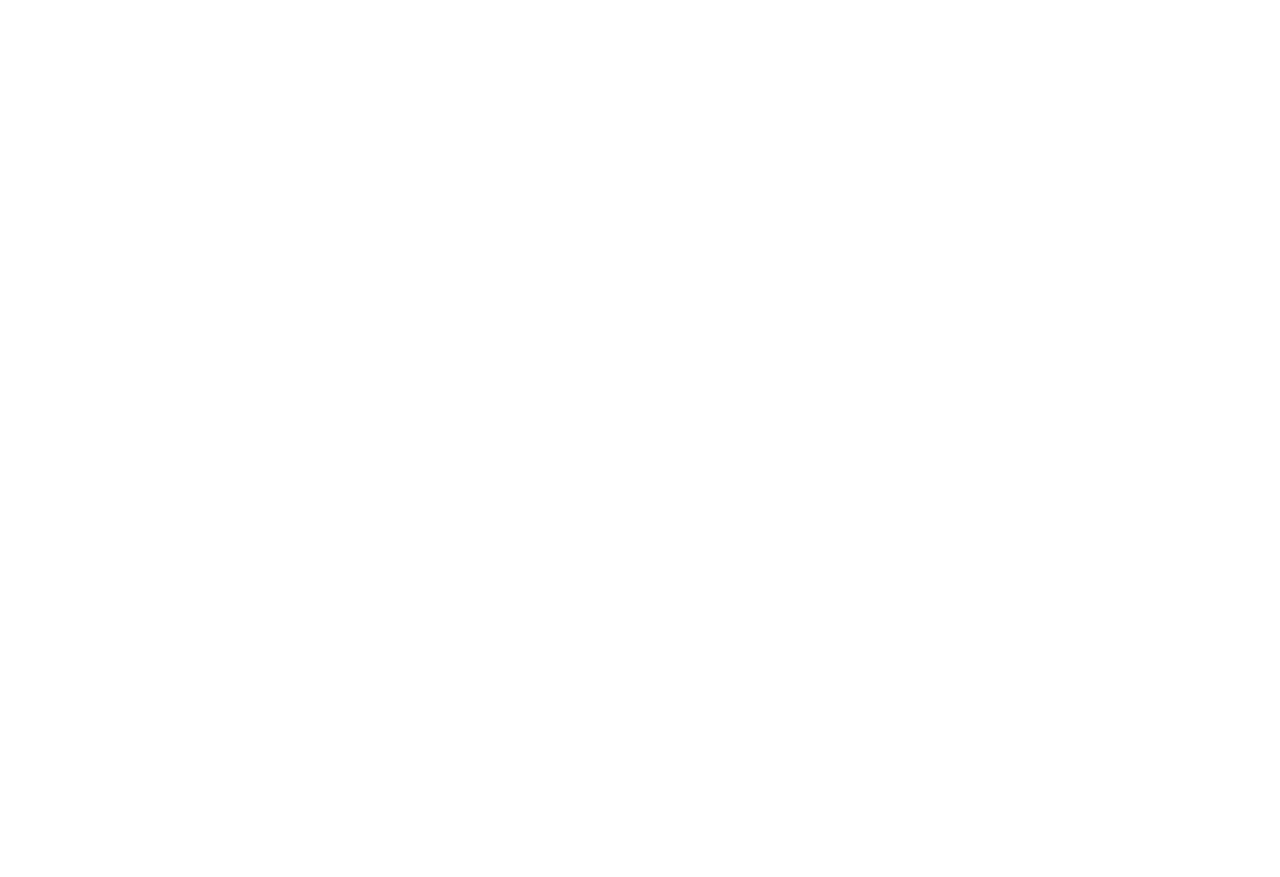
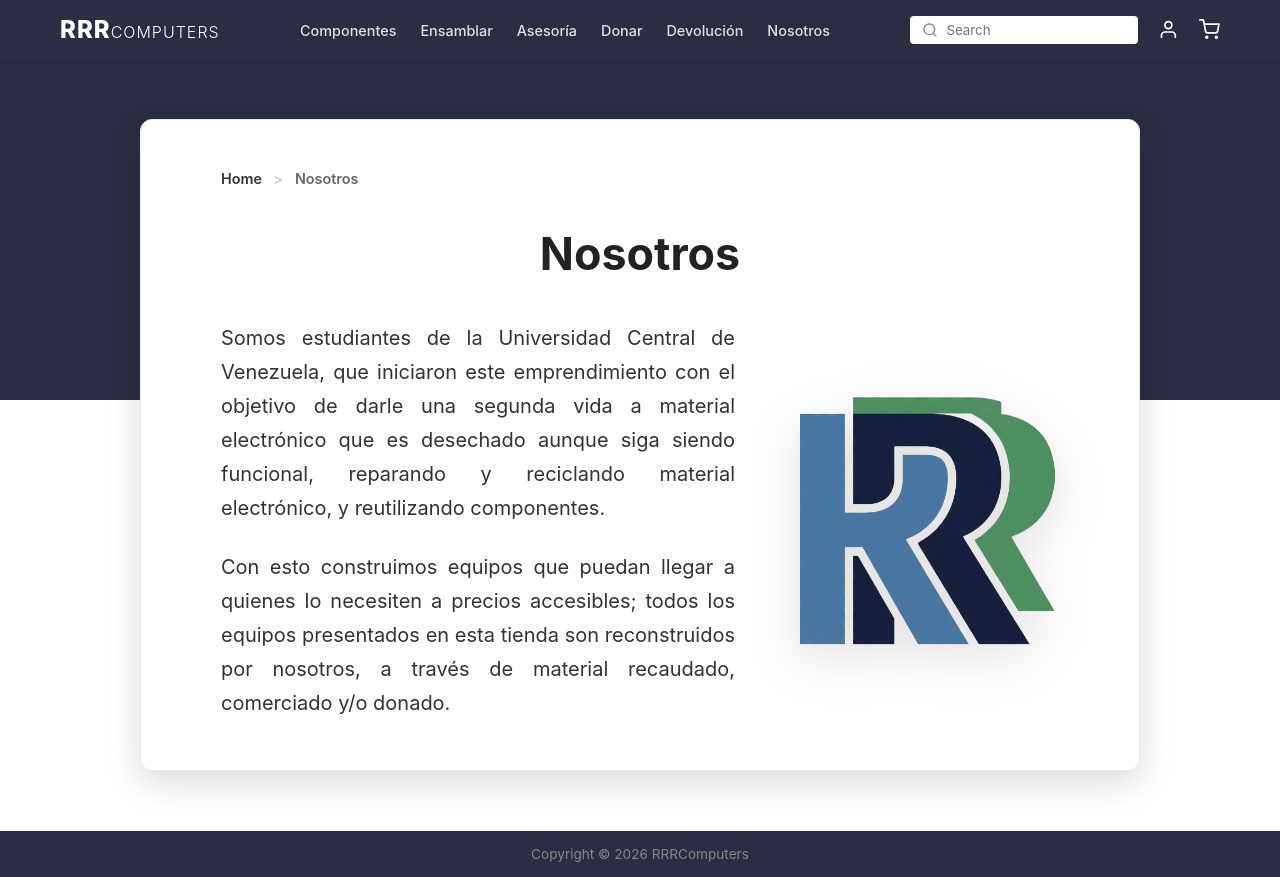
Before and after one commit to AleexCh08/rrr-computers, a React (Vite) app in the folder frontend/: page /nosotros in a window 1280 px wide. Before the commit this address had no page. Before the commit the page ends 800 px from the top, so only its background shows below. Built offline with nearby package versions, Linux system fonts and the light colour scheme.

Commit message:
vista nosotros con logo

```diff
--- a/frontend/src/App.jsx
+++ b/frontend/src/App.jsx
@@ -4,6 +4,7 @@
 import Contact from './pages/Contact.jsx';
 import Catalog from './pages/Catalog.jsx';
 import ProductDetail from './pages/ProductDetail.jsx';
+import About from './pages/About.jsx';
 
 function App() {
   return (
@@ -14,6 +15,7 @@
         <Route path="/asesoria" element={<Contact />} />
         <Route path="/catalogo" element={<Catalog />} />
         <Route path="/producto/:id" element={<ProductDetail />} />
+        <Route path="/nosotros" element={<About />} />
       </Routes>
     </Router>
   );
--- a/frontend/src/components/layout/Navbar.jsx
+++ b/frontend/src/components/layout/Navbar.jsx
@@ -17,7 +17,7 @@
           <li><Link to="/asesoria">Asesoría</Link></li>
           <li><Link to="/donar">Donar</Link></li>
           <li><Link to="/">Devolución</Link></li>
-          <li><Link to="/">Nosotros</Link></li>
+          <li><Link to="/nosotros">Nosotros</Link></li>
         </ul>
         <div className="nav-actions">
           <div className="search-bar">
--- /dev/null
+++ b/frontend/src/pages/About.jsx
@@ -0,0 +1,70 @@
+import { motion } from 'framer-motion';
+import { Link } from 'react-router-dom';
+import Navbar from '../components/layout/Navbar';
+import Footer from '../components/layout/Footer';
+
+export default function About() {
+  return (
+    <div className="page-container" style={{ position: 'relative', minHeight: '100vh', display: 'flex', flexDirection: 'column' }}>
+      <Navbar />
+
+      {/* Fondo azul superior */}
+      <div style={{ position: 'absolute', top: 0, left: 0, right: 0, height: '400px', backgroundColor: 'var(--primary-dark)', zIndex: -1 }}></div>
+
+      <main style={{ flexGrow: 1, padding: '60px 20px', display: 'flex', justifyContent: 'center' }}>
+        <motion.div
+          initial={{ opacity: 0, y: 30 }}
+          animate={{ opacity: 1, y: 0 }}
+          transition={{ duration: 0.6 }}
+          style={{
+            background: 'white',
+            width: '100%',
+            maxWidth: '1000px',
+            padding: '50px 80px',
+            borderRadius: '12px',
+            boxShadow: '0 12px 35px rgba(0,0,0,0.15)',
+            border: '1px solid #eaeaea'
+          }}
+        >
+          <div style={{ fontSize: '0.9rem', marginBottom: '40px', color: '#666', fontWeight: '600' }}>
+            <Link to="/" style={{ color: '#333' }}>Home</Link> <span style={{ margin: '0 8px', color: '#ccc' }}>&gt;</span> Nosotros
+          </div>
+
+          <h1 style={{ fontSize: '2.8rem', color: 'var(--text-dark)', marginBottom: '40px', textAlign: 'center' }}>Nosotros</h1>
+
+          <div style={{ display: 'flex', gap: '60px', alignItems: 'center', flexWrap: 'wrap' }}>
+
+            <div style={{ flex: '1 1 500px', fontSize: '1.25rem', color: '#333', lineHeight: '1.7' }}>
+              <p style={{ marginBottom: '25px', textAlign: 'justify' }}>
+                Somos estudiantes de la Universidad Central de Venezuela, que iniciaron este emprendimiento con el objetivo de darle una segunda vida a material electrónico que es desechado aunque siga siendo funcional, reparando y reciclando material electrónico, y reutilizando componentes.
+              </p>
+              <p style={{ textAlign: 'justify' }}>
+                Con esto construimos equipos que puedan llegar a quienes lo necesiten a precios accesibles; todos los equipos presentados en esta tienda son reconstruidos por nosotros, a través de material recaudado, comerciado y/o donado.
+              </p>
+            </div>
+
+            <motion.div
+              whileHover={{ scale: 1.05, rotate: 2 }}
+              transition={{ type: "spring", stiffness: 300 }}
+              style={{ flex: '1 1 250px', display: 'flex', justifyContent: 'center' }}
+            >
+              <img
+                src="/favicon.png"
+                alt="RRR Computers Logo"
+                style={{
+                  width: '100%',
+                  maxWidth: '280px',
+                  objectFit: 'contain',
+                  filter: 'drop-shadow(0px 15px 25px rgba(0,0,0,0.12))'
+                }}
+              />
+            </motion.div>
+
+          </div>
+        </motion.div>
+      </main>
+
+      <Footer />
+    </div>
+  );
+}
```
